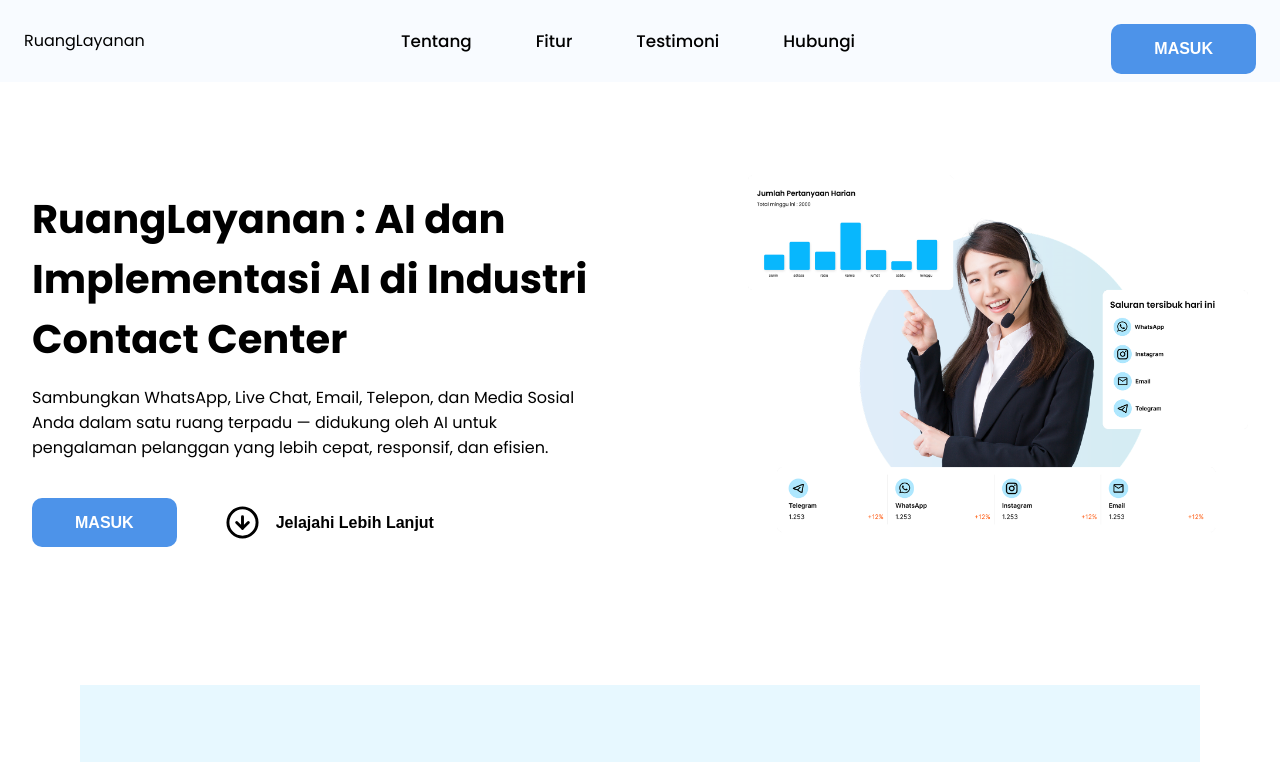
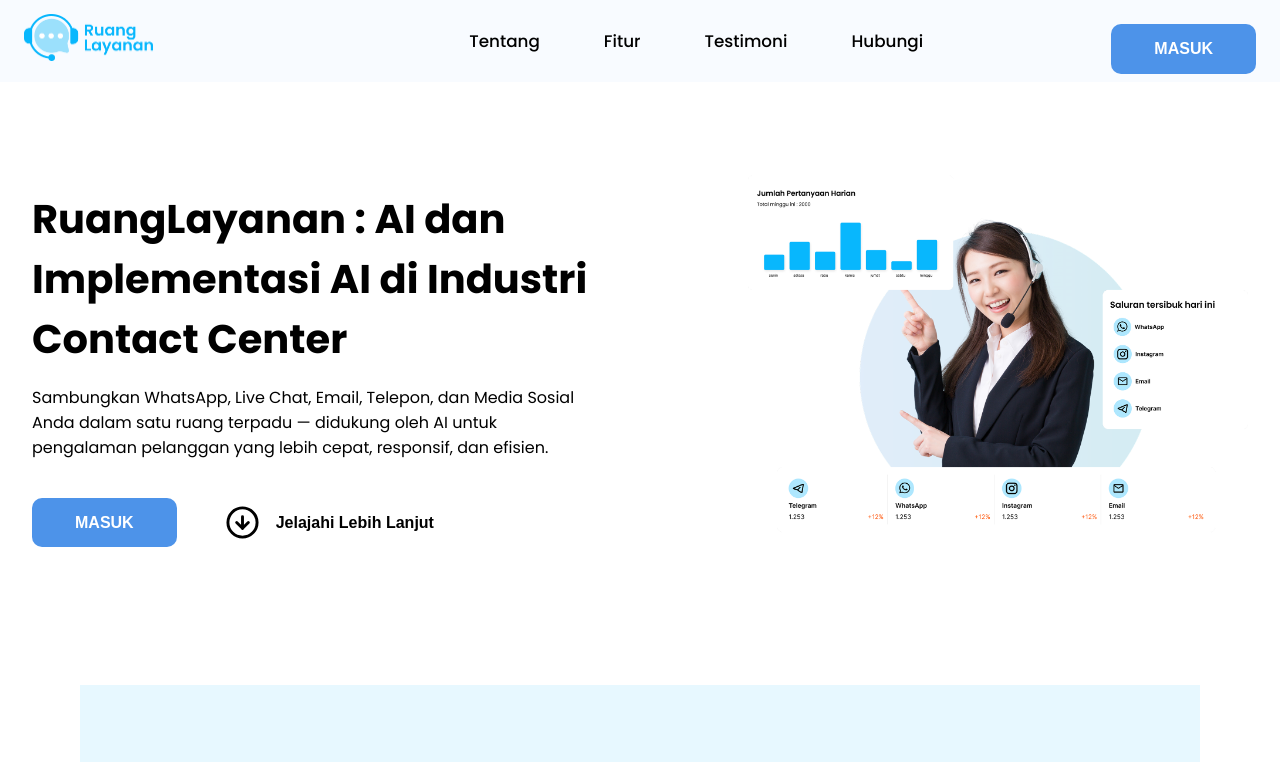
Before and after one commit to leanjobs/RuangLayanan-new, a plain HTML site: page index.html in a window 1280 px wide. Shown: the top 762 px of the page. Drawn offline with Linux system fonts and the light colour scheme; grey boxes are pictures that could not be loaded.

Commit message:
feat: new logo

```diff
--- a/index.html
+++ b/index.html
@@ -13,7 +13,7 @@
 <body>
     <header class="navbar-section">
         <div class="logo">
-            <p>RuangLayanan</p>
+            <img src="/assets/images/logo.png" alt="">
         </div>
         <div class="sidebar" onclick="toggleSidebar()">
             <svg xmlns="http://www.w3.org/2000/svg" width="24" height="24" viewBox="0 0 24 24" fill="none" stroke="currentColor" stroke-width="2" stroke-linecap="round" stroke-linejoin="round" class="lucide lucide-align-justify-icon lucide-align-justify"><path d="M3 12h18"/><path d="M3 18h18"/><path d="M3 6h18"/></svg>
@@ -267,7 +267,7 @@
     <footer class="footer-section">
         <div class="top">
             <div class="footer-logo">
-                <p>RuangLayanan</p>
+                 <img src="/assets/images/logo.png" alt="">
             </div>
             <div class="footer-sosmed">
                 <svg xmlns="http://www.w3.org/2000/svg" width="24" height="24" viewBox="0 0 24 24" fill="none" stroke="currentColor" stroke-width="2" stroke-linecap="round" stroke-linejoin="round" class="lucide lucide-instagram-icon lucide-instagram"><rect width="20" height="20" x="2" y="2" rx="5" ry="5"/><path d="M16 11.37A4 4 0 1 1 12.63 8 4 4 0 0 1 16 11.37z"/><line x1="17.5" x2="17.51" y1="6.5" y2="6.5"/></svg>
--- a/style.css
+++ b/style.css
@@ -45,13 +45,11 @@ header {
     margin-bottom: 2rem;
 }
 
-/* .navbar-section .logo p{
-    font-weight: 700;
-    font-size: larger;
-} */
+.navbar-section .logo img{
+    width: 50%;
+}
 .navbar-section .nav-list ul {
     padding-left: 0;
-
     display: flex;
     justify-content: center;
     gap: 2rem 1rem;
@@ -380,8 +378,8 @@ footer {
     justify-content: space-between;
 }
 
-.footer-section .top .footer-logo p {
-    font-weight: bolder;
+.footer-section .top .footer-logo img {
+    width: 50%;
 }
 
 .footer-section .top .footer-sosmed {
```
Also changed, not shown: assets/images/logo.png (added).
